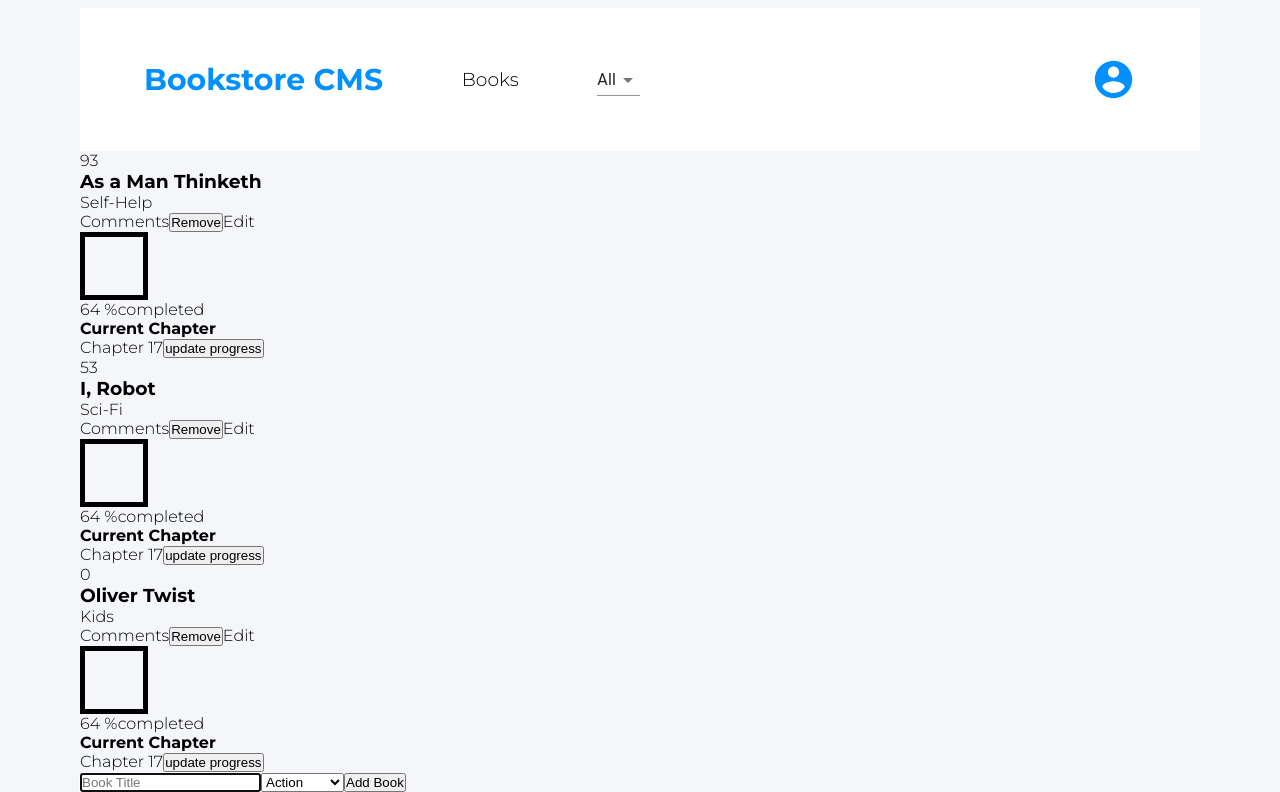
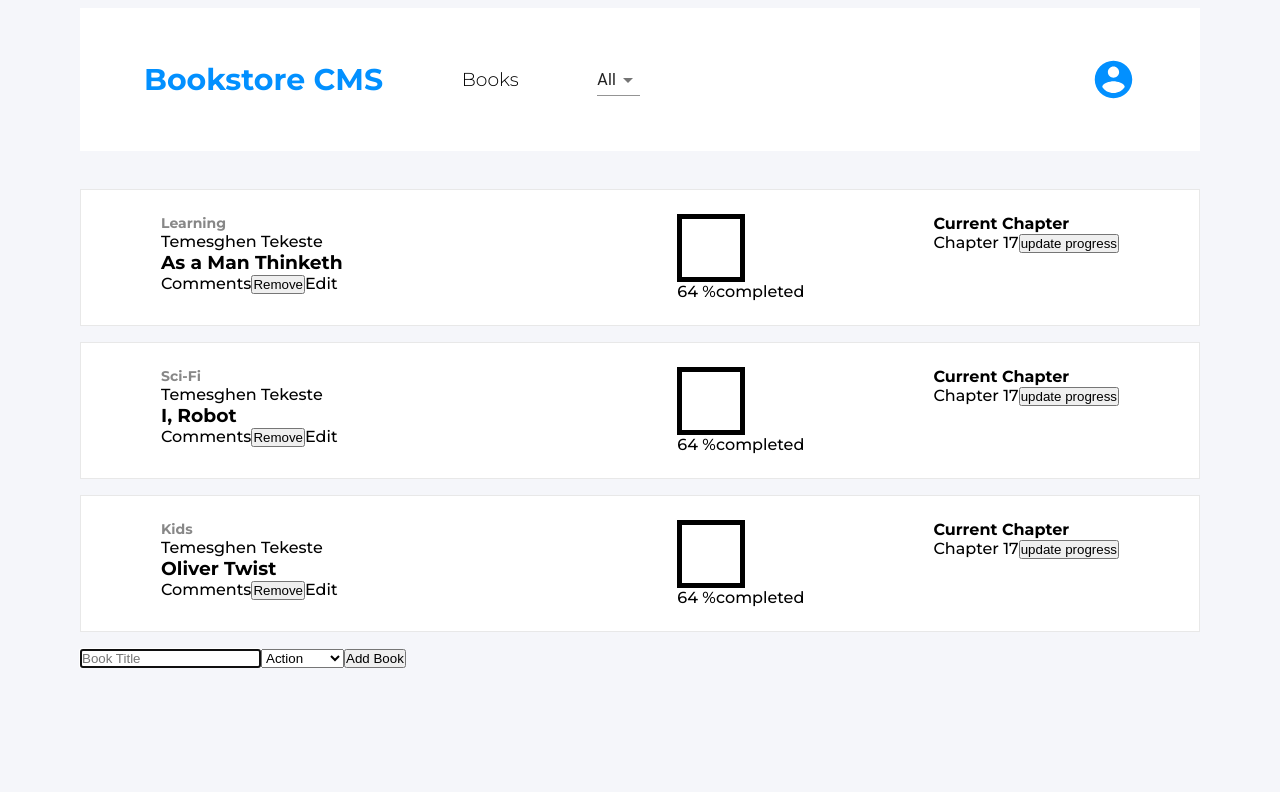
Before and after one commit to temesghentekeste/react-redux-magic-books, a React (Create React App) app: page / in a window 1280 px wide. Shown: the part 141-933 px from the top of the page. After the commit the page ends 809 px from the top, so only its background shows below. Built offline with nearby package versions, Linux system fonts and the light colour scheme.

Commit message:
Introduce CSS variables and style .bookCard__basicInfo

```diff
--- a/public/index.html
+++ b/public/index.html
@@ -14,10 +14,12 @@
     <link rel="preconnect" href="https://fonts.gstatic.com" />
     <link rel="preconnect" href="https://fonts.gstatic.com" />
     <link rel="preconnect" href="https://fonts.gstatic.com" />
+    <link rel="preconnect" href="https://fonts.gstatic.com" />
     <link
-      href="https://fonts.googleapis.com/css2?family=Montserrat:wght@200;300;700&display=swap"
+      href="https://fonts.googleapis.com/css2?family=Montserrat:wght@200;300;500;600;700;800&display=swap"
       rel="stylesheet"
     />
+
     <link rel="manifest" href="%PUBLIC_URL%/manifest.json" />
 
     <title>Bookstore CMS</title>
--- a/src/components/Book.js
+++ b/src/components/Book.js
@@ -1,13 +1,13 @@
 import PropTypes from 'prop-types';
 
 const Book = ({ book, handleRemoveBook }) => {
-  const { id, title, category } = book;
+  const { title, category } = book;
   return (
     <card className="bookCard">
       <div className="bookCard__basicInfo">
-        <span className="bookCard__basicInfo-category">{id}</span>
+        <p className="bookCard__basicInfo-category">{category}</p>
+        <p className="bookCard__basicInfo-user">Temesghen Tekeste</p>
         <h3 className="bookCard__basicInfo-title">{title}</h3>
-        <span className="bookCard__basicInfo-user">{category}</span>
         <div className="bookCard__basicInfo-actions">
           <span>Comments</span>
           <button type="submit" onClick={() => handleRemoveBook(book)}>
--- a/src/index.css
+++ b/src/index.css
@@ -1,3 +1,7 @@
+:root {
+  --black-two: #121212;
+}
+
 * {
   margin: 0;
   padding: 0;
@@ -61,3 +65,35 @@ body {
   );
   border-image-slice: 1;
 }
+
+.books__list {
+  margin-top: 38px;
+}
+
+.bookCard {
+  background: #fff;
+  padding: 1.5rem 5rem;
+  margin-bottom: 1rem;
+  display: flex;
+  justify-content: space-between;
+  border: 1px solid #e8e8e8;
+}
+
+.bookCard__basicInfo {
+  flex: 0.6;
+}
+
+.bookCard__basicInfo-category {
+  width: 49px;
+  height: 18px;
+  margin: 0 39px 0 0;
+  opacity: 0.5;
+  font-family: Montserrat;
+  font-size: 14px;
+  font-weight: bold;
+  font-stretch: normal;
+  font-style: normal;
+  line-height: normal;
+  letter-spacing: normal;
+  color: var(--black-two);
+}
--- a/src/store.js
+++ b/src/store.js
@@ -6,7 +6,7 @@ const initialState = {
     {
       id: Math.floor(Math.random() * 100),
       title: 'As a Man Thinketh',
-      category: 'Self-Help',
+      category: 'Learning',
     },
     {
       id: Math.floor(Math.random() * 100),
```
